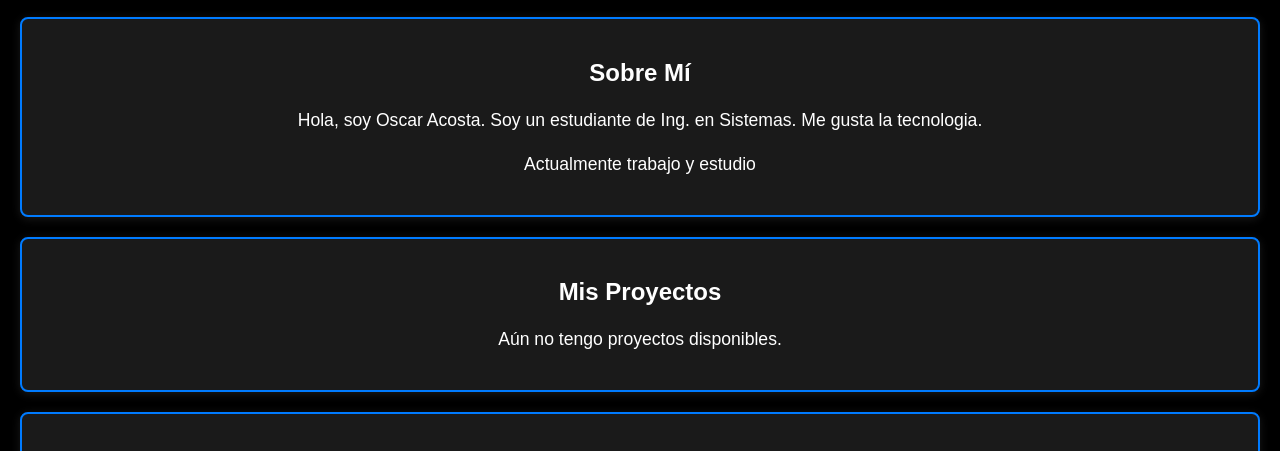
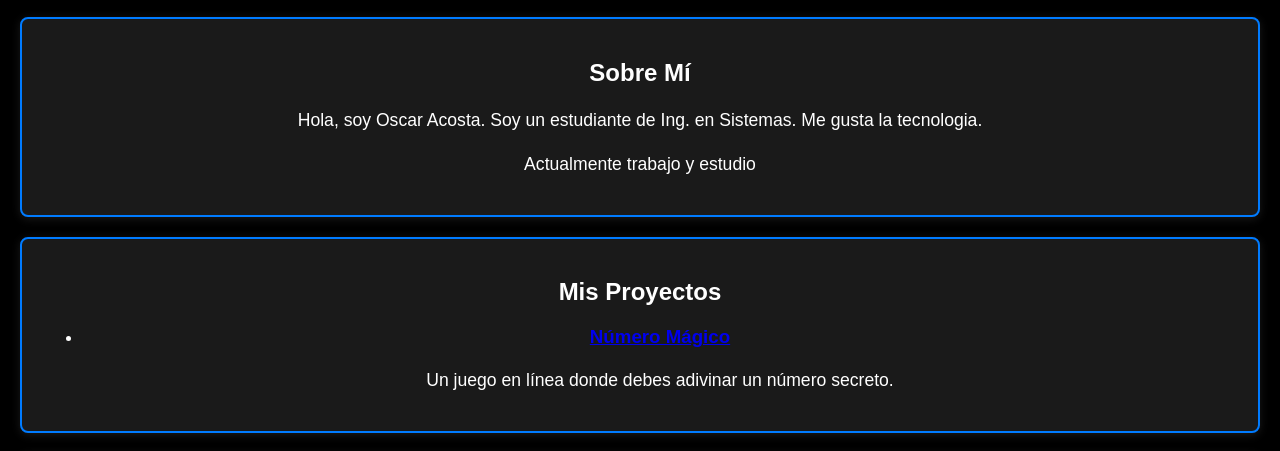
Before and after one commit to Oscar0154/Portafolio, a plain HTML site: page index.html in a window 1280 px wide. Shown: the part 489-940 px from the top of the page. Drawn offline with Linux system fonts and the light colour scheme.

Commit message:
Update index.html

```diff
--- a/index.html
+++ b/index.html
@@ -22,7 +22,12 @@
 
     <div class="section" id="proyectos">
         <h2>Mis Proyectos</h2>
-        <p>Aún no tengo proyectos disponibles.</p>
+        <ul>
+            <li>
+                <h3><a href="https://oscar0154.github.io/Numero-magico/" target="_blank">Número Mágico</a></h3>
+                <p>Un juego en línea donde debes adivinar un número secreto.</p>
+            </li>
+        </ul>
     </div>
 
     <div class="section" id="redes-sociales">
```
